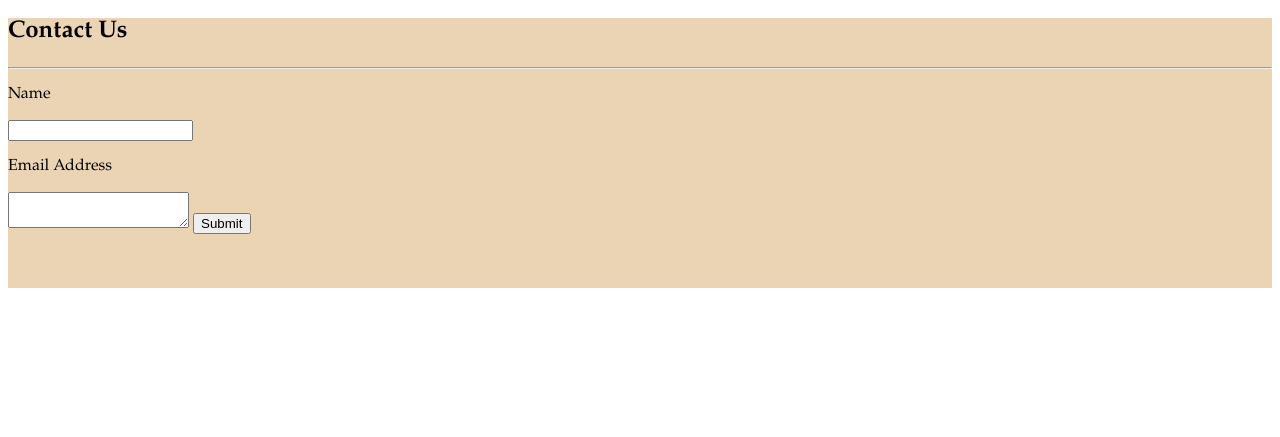
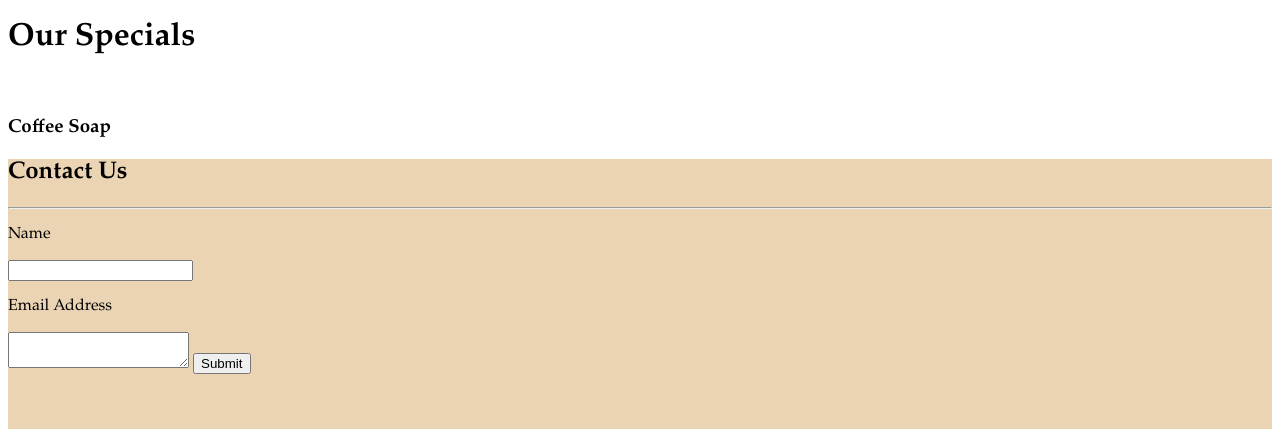
Before and after one commit to 11200032/viscoffee, a plain HTML site: page index.html in a window 1280 px wide. Shown: the part 1222-1659 px from the top of the page. Before the commit the page ends 1518 px from the top, so only its background shows below. Drawn offline with Linux system fonts and the light colour scheme.

Commit message:
Update index.html

```diff
--- a/index.html
+++ b/index.html
@@ -27,6 +27,15 @@
 </div>
     </div>
 
+    <div class="contents">
+       <h1 class="section-title">Our Specials</h1>
+       <div class="contents-item">
+         <img src="">
+         <h3>Coffee Soap</h3>
+    </div>
+
+    </div>
+
     <div class="footer">
        <h2>Contact Us</h2>
             <hr>
@@ -39,5 +48,6 @@
             </form>
 
     </div>
+
   </body>
 </html>
```
